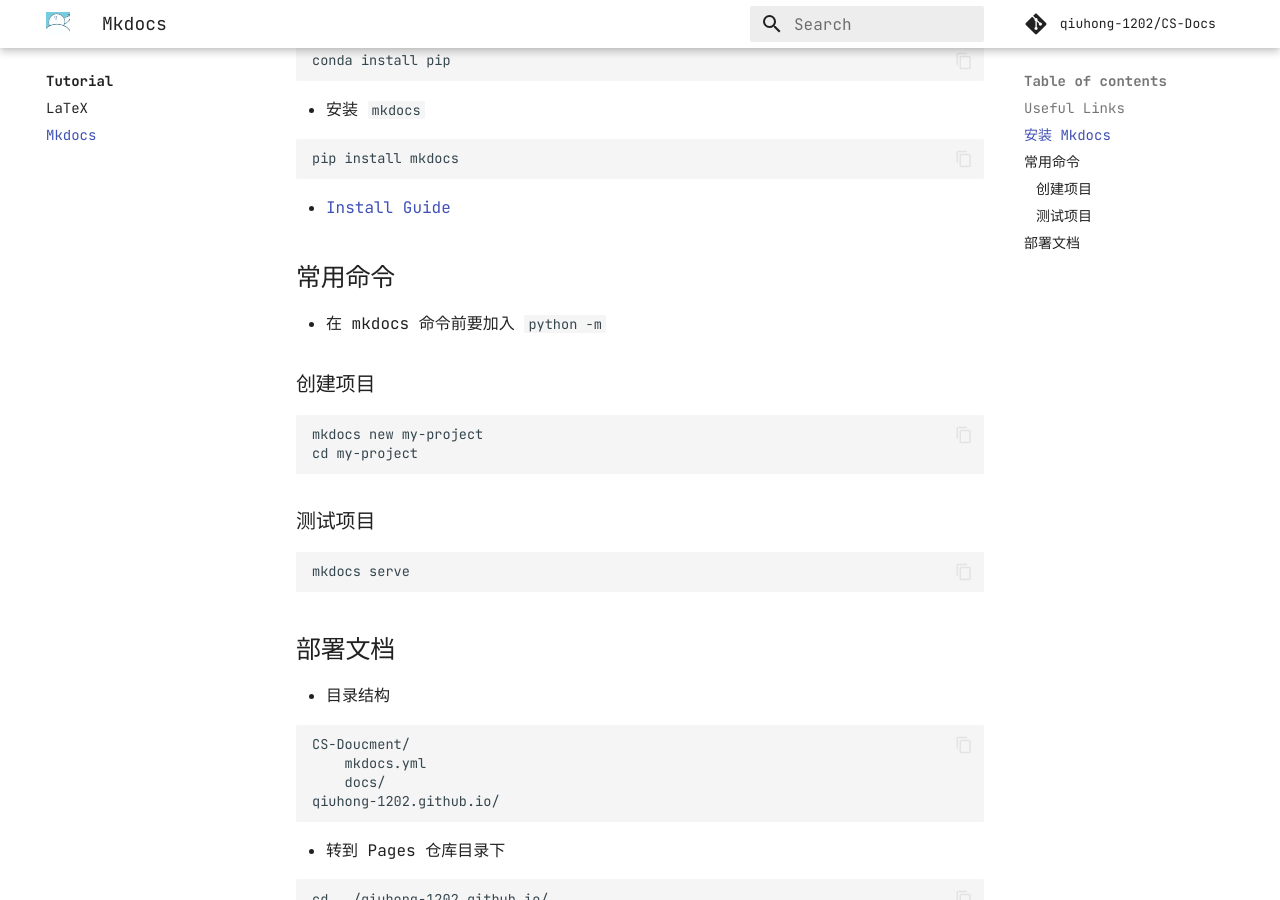
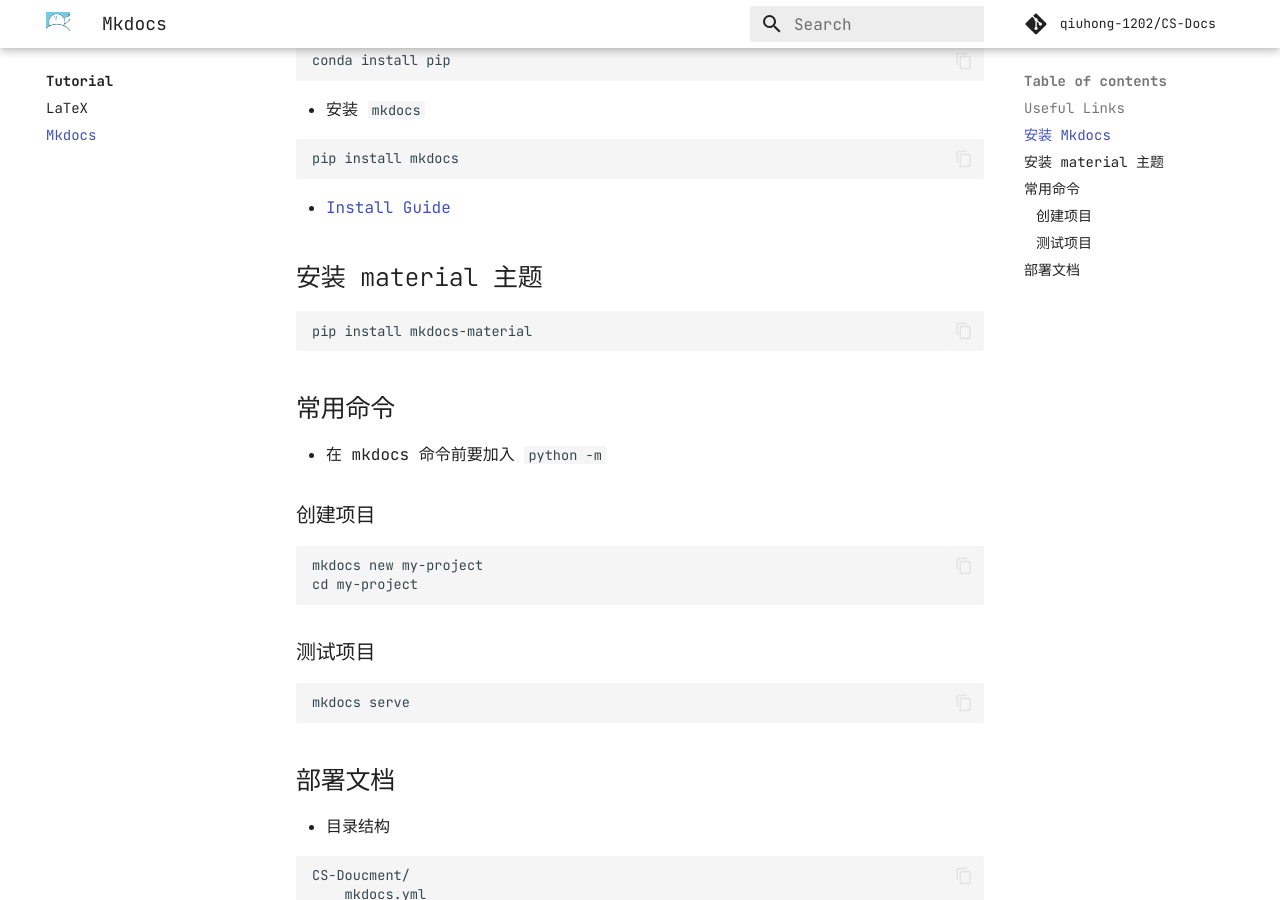
Before and after one commit to QiuHong-1202/CS-Document, an MkDocs documentation site: the page built from docs/Tutorial/Mkdocs.md, in a window 1280 px wide and 900 px high, scrolled down 514 px. Built offline with MkDocs 1.6.1 and Material for MkDocs 9.7.7, drawn with Linux system fonts in a browser that asks for light colours; nearby versions of some CDN libraries; comment, search, counter and statistics services are not loaded.

Commit message:
doc: theme install

````diff
--- a/docs/Tutorial/Mkdocs.md
+++ b/docs/Tutorial/Mkdocs.md
@@ -22,6 +22,12 @@
 ```
 
 - [Install Guide](https://www.mkdocs.org/user-guide/installation/)
+
+## 安装 material 主题
+
+```
+pip install mkdocs-material
+```
 
 ## 常用命令
 
````
